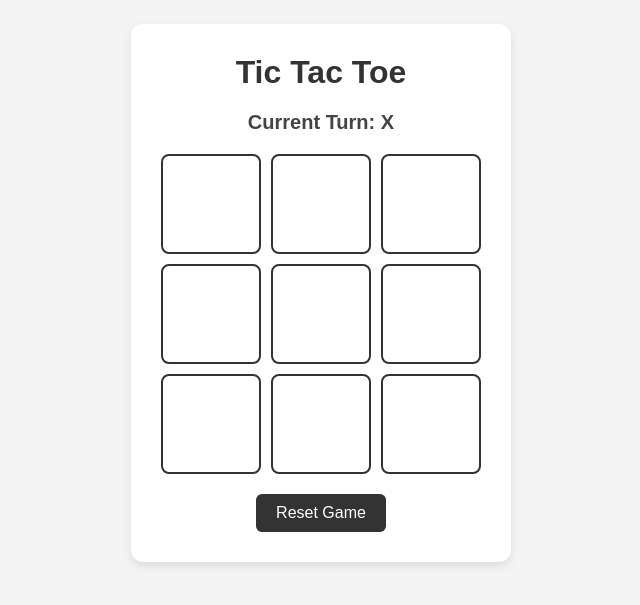
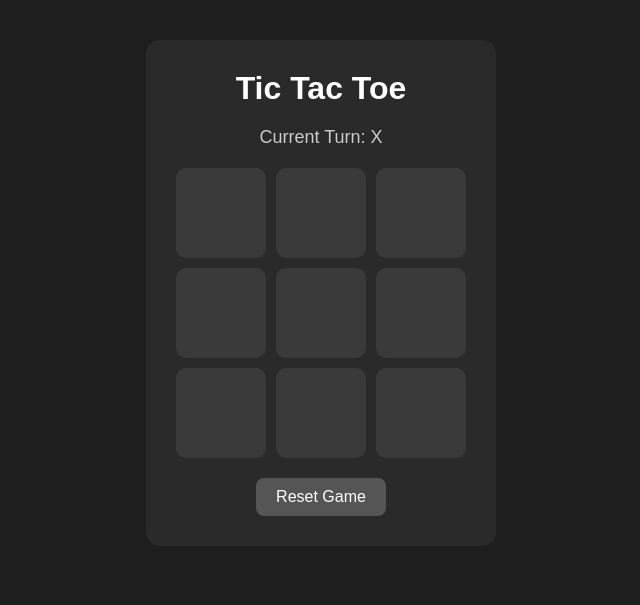
Before and after one commit to VirajKhambekar-09/Tic-Tac-Toe-Game, a React app: page / in a window 1280 px wide. Shown: the part 107-712 px from the top of the page, without its empty margins (319-959 px from the left). Built offline with nearby package versions, Linux system fonts and the light colour scheme; the HTML template or start-up script is replaced by a standard one.

Commit message:
Updated UI

```diff
--- a/src/index.css
+++ b/src/index.css
@@ -6,66 +6,67 @@
 }
 
 body {
-  background-color: #f4f4f4;
+  background: #1e1e1e;
   min-height: 100vh;
   display: flex;
   justify-content: center;
   align-items: center;
+  color: white;
 }
 
 .app {
+  background: #2a2a2a;
+  padding: 30px;
+  border-radius: 14px;
   text-align: center;
-  background: white;
-  padding: 30px;
-  border-radius: 12px;
-  box-shadow: 0 4px 10px rgba(0, 0, 0, 0.1);
+  width: 350px;
 }
 
 h1 {
   margin-bottom: 20px;
-  color: #333;
+  color: #ffffff;
 }
 
 .status {
   margin-bottom: 20px;
-  font-size: 20px;
-  font-weight: bold;
-  color: #444;
+  font-size: 18px;
+  color: #cccccc;
 }
 
 .board {
   display: grid;
-  grid-template-columns: repeat(3, 100px);
+  grid-template-columns: repeat(3, 90px);
   gap: 10px;
   justify-content: center;
   margin-bottom: 20px;
 }
 
 .square {
-  width: 100px;
-  height: 100px;
-  font-size: 35px;
+  width: 90px;
+  height: 90px;
+  border: none;
+  border-radius: 10px;
+  background: #3a3a3a;
+  color: white;
+  font-size: 32px;
   font-weight: bold;
-  border: 2px solid #333;
-  background: white;
   cursor: pointer;
-  border-radius: 8px;
 }
 
 .square:hover {
-  background: #eaeaea;
+  background: #4a4a4a;
 }
 
 .reset-btn {
   padding: 10px 20px;
   border: none;
-  background: #333;
+  border-radius: 8px;
+  background: #555;
   color: white;
-  border-radius: 6px;
   cursor: pointer;
   font-size: 16px;
 }
 
 .reset-btn:hover {
-  background: #555;
+  background: #666;
 }
```
